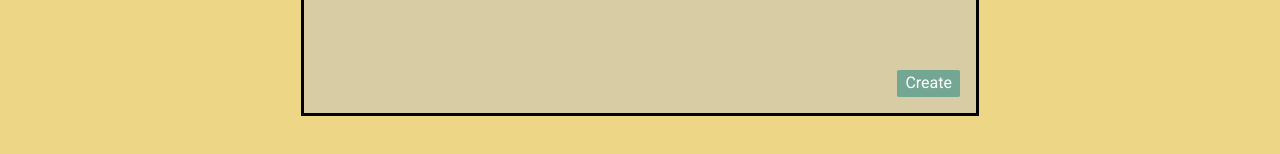
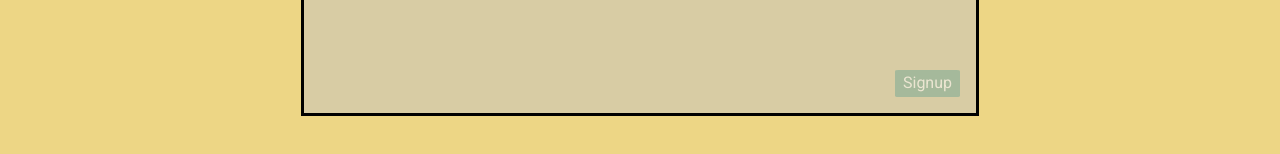
Before and after one commit to AlexsLaboratory/notes-react, a React (Create React App) app: page /signup in a window 1280 px wide. Shown: the part 442-596 px from the top of the page. Built offline with nearby package versions, Linux system fonts and the light colour scheme.

Commit message:
feat: Disable Submit Button if Form Not Valid

```diff
--- a/src/components/Button.tsx
+++ b/src/components/Button.tsx
@@ -5,6 +5,7 @@ interface OwnProps {
     type: "button" | "submit" | "reset";
     styleType: string;
     className?: string;
+    disabled?: undefined | boolean;
     children: React.ReactNode;
 }
 
@@ -32,7 +33,7 @@ const Button: FunctionComponent<Props> = (props) => {
 
   return (
       <>
-        <button type={props.type} className={`${styles.button} ${styles[buttonStyle]} ${props.className}`}>{props.children}</button>
+        <button type={props.type} className={`${styles.button} ${styles[buttonStyle]} ${props.className}`} disabled={props.disabled}>{props.children}</button>
       </>
   );
 };
--- a/src/routes/Signup.tsx
+++ b/src/routes/Signup.tsx
@@ -79,8 +79,18 @@ const Signup: FunctionComponent<Props> = (props) => {
         return [true, ""]
     }, {
         onEmpty: "Password is required",
-        onInvalid: ["At least one number.", "At lest one lower case letter", "At lest one upper case letter", "At lest one special character", "At least one special character", "Must be 8 to 32 characters long"]
+        onInvalid: ["At least one number", "At lest one lower case letter", "At lest one upper case letter", "At lest one special character", "At least one special character", "Must be 8 to 32 characters long"]
     });
+
+    const onSubmitHandler = (e: React.FormEvent<HTMLFormElement>) => {
+        e.preventDefault();
+        firstNameReset();
+        lastNameReset();
+        emailReset();
+        passwordReset();
+    }
+
+    const formValid = !firstNameValid || !lastNameValid || !emailValid || !passwordValid;
 
     return (
         <AuthProvider>
@@ -88,12 +98,7 @@ const Signup: FunctionComponent<Props> = (props) => {
             <div className={`grid ${formStyles["grid--site-form"]} ${formStyles["site-form"]}`}>
                 <h1 className={`${formStyles["site-form__title"]}`}>Signup</h1>
                 <div className={`${formStyles["site-form__content"]} ${formStyles["site-form__content--create-edit"]}`}>
-                    <Form onSubmit={(e) => {
-                        e.preventDefault();
-                        console.log(e);
-                        emailReset();
-                        firstNameReset();
-                    }}>
+                    <Form onSubmit={onSubmitHandler}>
                         <div className={`${formStyles["form-fields"]}`}>
                             <Input label="First Name"
                                    name="fname"
@@ -130,8 +135,8 @@ const Signup: FunctionComponent<Props> = (props) => {
                         </div>
                         <Button type="submit"
                                 className={`${formStyles["site-form__action-btn"]} ${formStyles["site-form__action-btn--save"]} ${formStyles.form__button}`}
-                                styleType="primary">
-                            Create
+                                styleType="primary" disabled={formValid}>
+                            Signup
                         </Button>
                     </Form>
                 </div>
--- a/src/scss/components/_buttons.scss
+++ b/src/scss/components/_buttons.scss
@@ -12,6 +12,11 @@
   border-radius: 5%;
   border-style: none;
   cursor: pointer;
+
+  &:disabled {
+    cursor: not-allowed;
+    opacity: .5;
+  }
 
   &[type="button"] {
     border: none;
```
